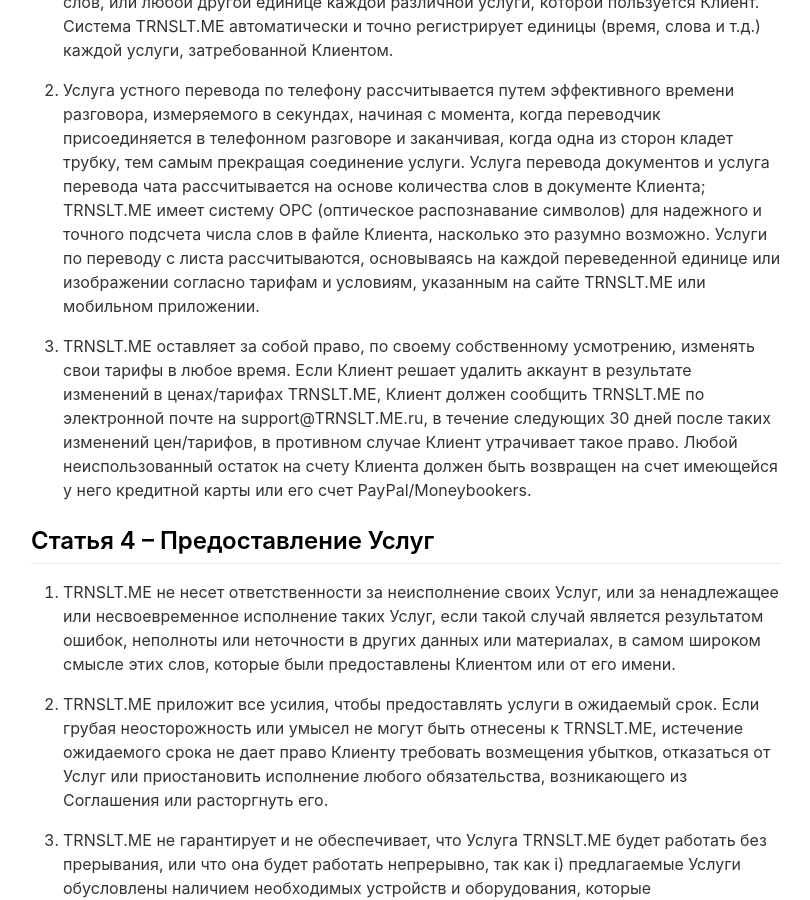
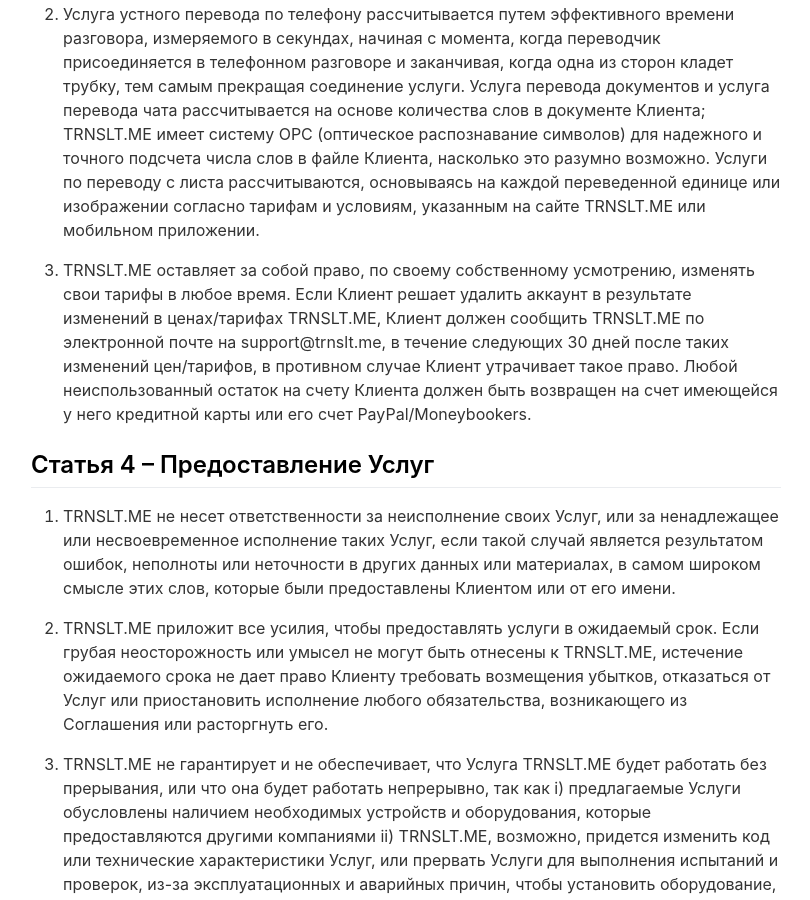
Before and after one commit to trnslt/trnslt.github.io, a Jekyll site: the page built from _pages/privacypolicy.md, in a window 1280 px wide and 900 px high, scrolled down 1392 px. Shown: the whole window, without its empty margins (234-1044 px from the left). Built offline with Jekyll 4.4.1, drawn with Linux system fonts in a browser that asks for light colours; nearby versions of some CDN libraries; some of the changed text lies outside the part shown.

```diff
--- a/_pages/privacypolicy.md
+++ b/_pages/privacypolicy.md
@@ -44,7 +41,7 @@ include_in_footer: true
 
 2. Услуга устного перевода по телефону рассчитывается путем эффективного времени разговора, измеряемого в секундах, начиная с момента, когда переводчик присоединяется в телефонном разговоре и заканчивая, когда одна из сторон кладет трубку, тем самым прекращая соединение услуги. Услуга перевода документов и услуга перевода чата рассчитывается на основе количества слов в документе Клиента; TRNSLT.ME имеет систему ОРС (оптическое распознавание символов) для надежного и точного подсчета числа слов в файле Клиента, насколько это разумно возможно. Услуги по переводу с листа рассчитываются, основываясь на каждой переведенной единице или изображении согласно тарифам и условиям, указанным на сайте TRNSLT.ME или мобильном приложении.
 
-3. TRNSLT.ME оставляет за собой право, по своему собственному усмотрению, изменять свои тарифы в любое время. Если Клиент решает удалить аккаунт в результате изменений в ценах/тарифах TRNSLT.ME, Клиент должен сообщить TRNSLT.ME по электронной почте на support@TRNSLT.ME.ru, в течение следующих 30 дней после таких изменений цен/тарифов, в противном случае Клиент утрачивает такое право. Любой неиспользованный остаток на счету Клиента должен быть возвращен на счет имеющейся у него кредитной карты или его счет PayPal/Moneybookers.
+3. TRNSLT.ME оставляет за собой право, по своему собственному усмотрению, изменять свои тарифы в любое время. Если Клиент решает удалить аккаунт в результате изменений в ценах/тарифах TRNSLT.ME, Клиент должен сообщить TRNSLT.ME по электронной почте на support@trnslt.me, в течение следующих 30 дней после таких изменений цен/тарифов, в противном случае Клиент утрачивает такое право. Любой неиспользованный остаток на счету Клиента должен быть возвращен на счет имеющейся у него кредитной карты или его счет PayPal/Moneybookers.
 
 ## Статья 4 – Предоставление Услуг
 
@@ -68,7 +65,7 @@ include_in_footer: true
 
 5. По мере того, как Клиент использует услуги TRNSLT.ME, со счета Клиента списываются деньги. Никакие Услуги не будут предоставляться, если Счет Клиента не имеет достаточного кредита для покрытия стоимости запрашиваемой услуги.
 
-6. Если Клиент не использует кредит Клиента TRNSLT.ME в течение 180 дней, такой Кредит TRNSLT.ME будет в неактивном состоянии. Клиент может заново активировать кредит TRNSLT.ME обратившись на support@TRNSLT.ME.ru.
+6. Если Клиент не использует кредит Клиента TRNSLT.ME в течение 180 дней, такой Кредит TRNSLT.ME будет в неактивном состоянии. Клиент может заново активировать кредит TRNSLT.ME обратившись на support@trnslt.me.
 
 7. Если Кредит Клиента находится в неактивном состоянии в течение 180 дней, то это будет рассматриваться как отказ Клиента от использования Услуги TRNSLT.ME и Кредит Клиента будет считается неиспользованным кредитом в пользу TRNSLT.ME.
 
@@ -108,7 +105,7 @@ include_in_footer: true
 
 ## Статья 9 – Применимое законодательство и разрешение споров
 
-1. Перед началом любой процедуры разрешения споров в отношении любого аспекта данного Соглашения или в отношении Услуг TRNSLT.ME, Клиент должен уведомить TRNSLT.ME по электронной почте на support@TRNSLT.ME.ru о таком споре и дать TRNSLT.ME, по крайней мере, 60 дней, чтобы решить спор.
+1. Перед началом любой процедуры разрешения споров в отношении любого аспекта данного Соглашения или в отношении Услуг TRNSLT.ME, Клиент должен уведомить TRNSLT.ME по электронной почте на support@trnslt.me о таком споре и дать TRNSLT.ME, по крайней мере, 60 дней, чтобы решить спор.
 
 2. Если спор не решен путем добросовестных переговоров, в рамках такого 60-дневного периода, все услуги, входящие в эти Общие положения и условия, подлежат исполнению законами Испании, и любые споры, касающиеся предмета, осуществления или исполнения этих Общих положений и условий и/или каких-либо споров, возникающих из соглашения, относящегося к абсолютной компетенции судов и трибуналов в Москве (Россия), без ущерба для права TRNSLT.ME представить эти споры другому компетентному суду.
 
@@ -128,7 +125,7 @@ include_in_footer: true
 
 6. Если какое-либо условие данного Соглашения будет признано не имеющим законной силы, то такое условие будет исполняться в максимальной степени, разрешенной законом, а не аннулировано, и остальные положения настоящего Соглашения остаются в полной силе и действии.
 
-7. Клиент заявляет, что он/она является юридически правомочными для заключения настоящего Соглашения, что его/её возраст является, по меньшей мере, 18 лет, и что он /она не знает о любой неправоспособности, которая могли бы помешать Клиенту заключить настоящее Соглашение.
+7. Клиент заявляет, что он/она является юридически правомочными для заключения настоящего Соглашения, что его/её возраст является, по меньшей мере, 18 лет, и что он/она не знает о любой неправоспособности, которая могли бы помешать Клиенту заключить настоящее Соглашение.
 
 8. Если TRNSLT.ME изберет не осуществлять какие-либо права или привилегии, на которые она имеет право, это никоим образом не будет препятствовать ей осуществлять такие права или привилегии, и не будет препятствовать TRNSLT.ME осуществлять такие права или привилегии в аналогичных или других случаях.
 
```
Also changed, not shown: other parts of _pages/privacypolicy.md (+9 -12 lines).
